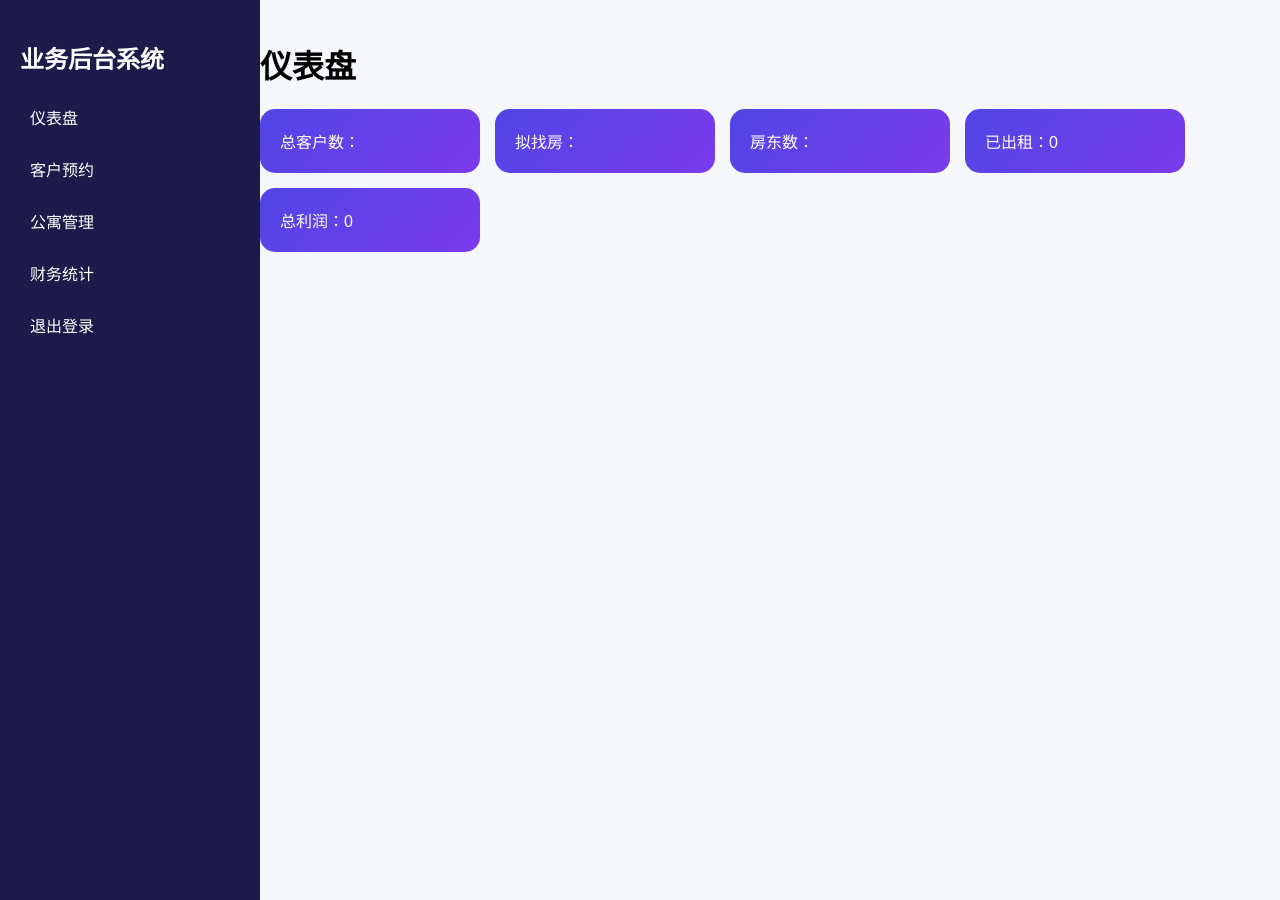
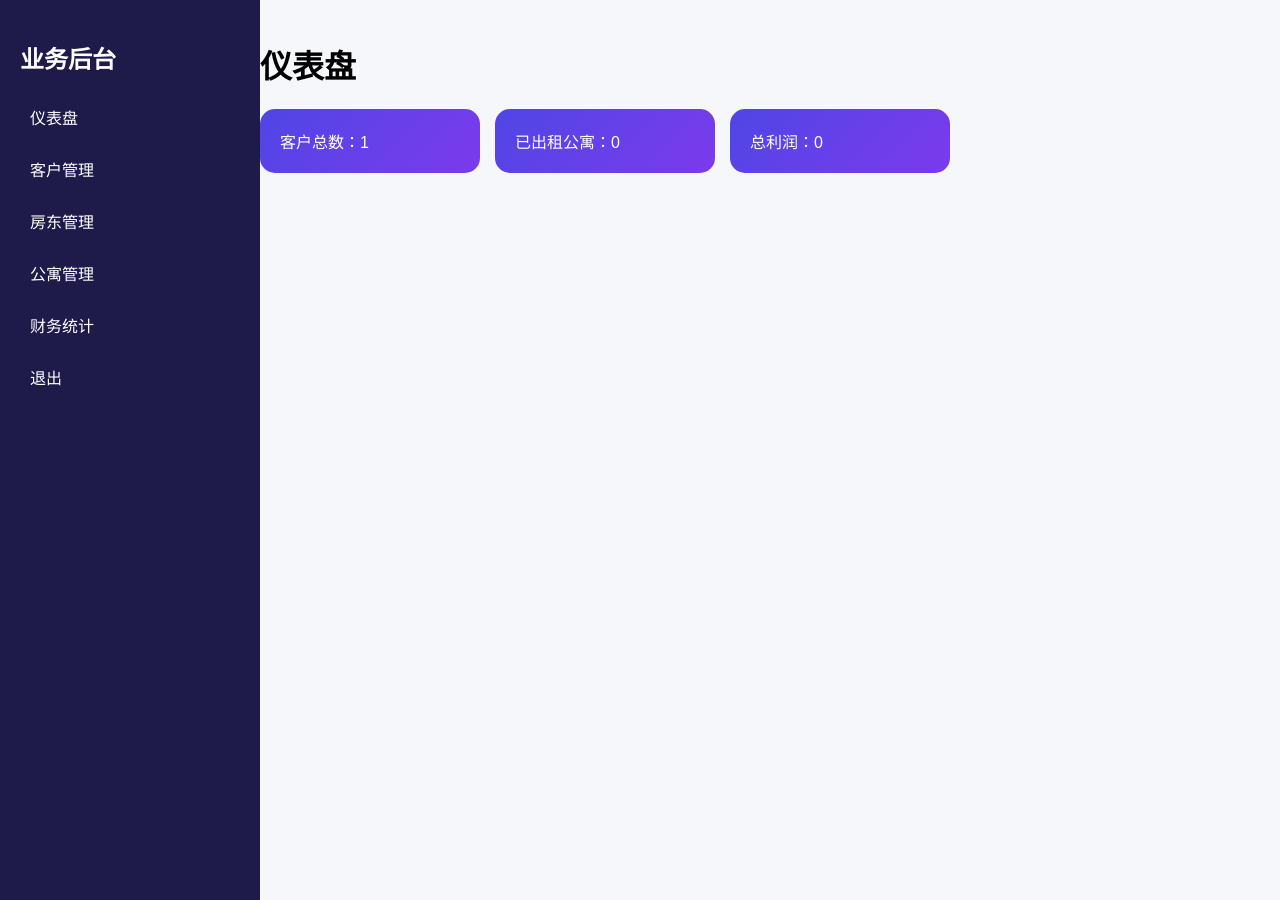
Before and after one commit to shy930722-tech/service-system, a Flask app: page / in a window 1280 px wide. Run offline with Flask 3, Linux system fonts and the light colour scheme; the visitor is signed in with stand-in values (Sample User, id 1); data comes from the database, SQL or seed files in the repository.

Commit message:
Update dashboard.html

```diff
--- a/templates/dashboard.html
+++ b/templates/dashboard.html
@@ -1,28 +1,27 @@
 <!DOCTYPE html>
 <html>
 <head>
-    <meta name="viewport" content="width=device-width, initial-scale=1">
-    <link rel="stylesheet" href="/static/style.css">
+<meta name="viewport" content="width=device-width, initial-scale=1">
+<link rel="stylesheet" href="/static/style.css">
 </head>
 <body>
 
 <div class="sidebar">
-    <h2>业务后台系统</h2>
+    <h2>业务后台</h2>
     <a href=" ">仪表盘</a >
-    <a href="/customers">客户预约</a >
+    <a href="/customers">客户管理</a >
+    <a href="/landlords">房东管理</a >
     <a href="/apartments">公寓管理</a >
     <a href="/finance">财务统计</a >
-    <a href="/logout">退出登录</a >
+    <a href="/logout">退出</a >
 </div>
 
 <div class="main">
     <h1>仪表盘</h1>
 
     <div class="cards">
-        <div class="card">总客户数：{{ total_customers }}</div>
-        <div class="card">拟找房：{{ pending_count }}</div>
-        <div class="card">房东数：{{ landlord_count }}</div>
-        <div class="card">已出租：{{ rented_count }}</div>
+        <div class="card">客户总数：{{ customer_count }}</div>
+        <div class="card">已出租公寓：{{ rented_count }}</div>
         <div class="card">总利润：{{ total_profit }}</div>
     </div>
 </div>
```
